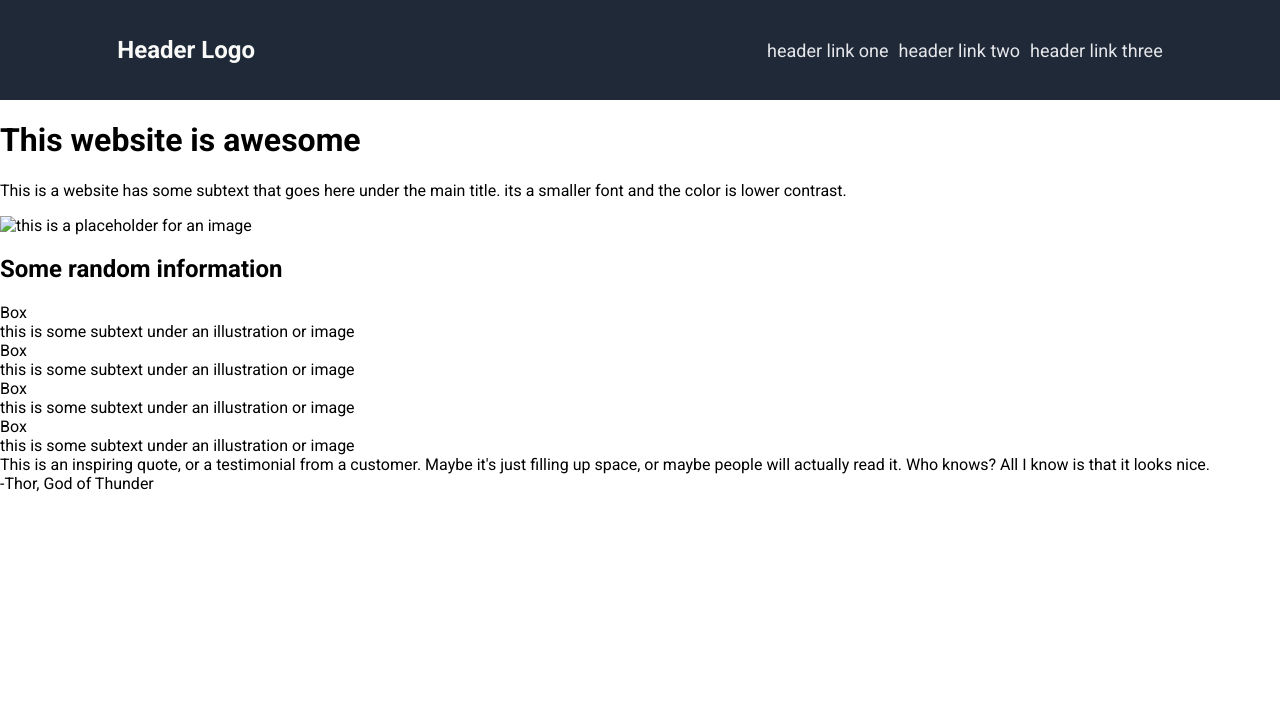
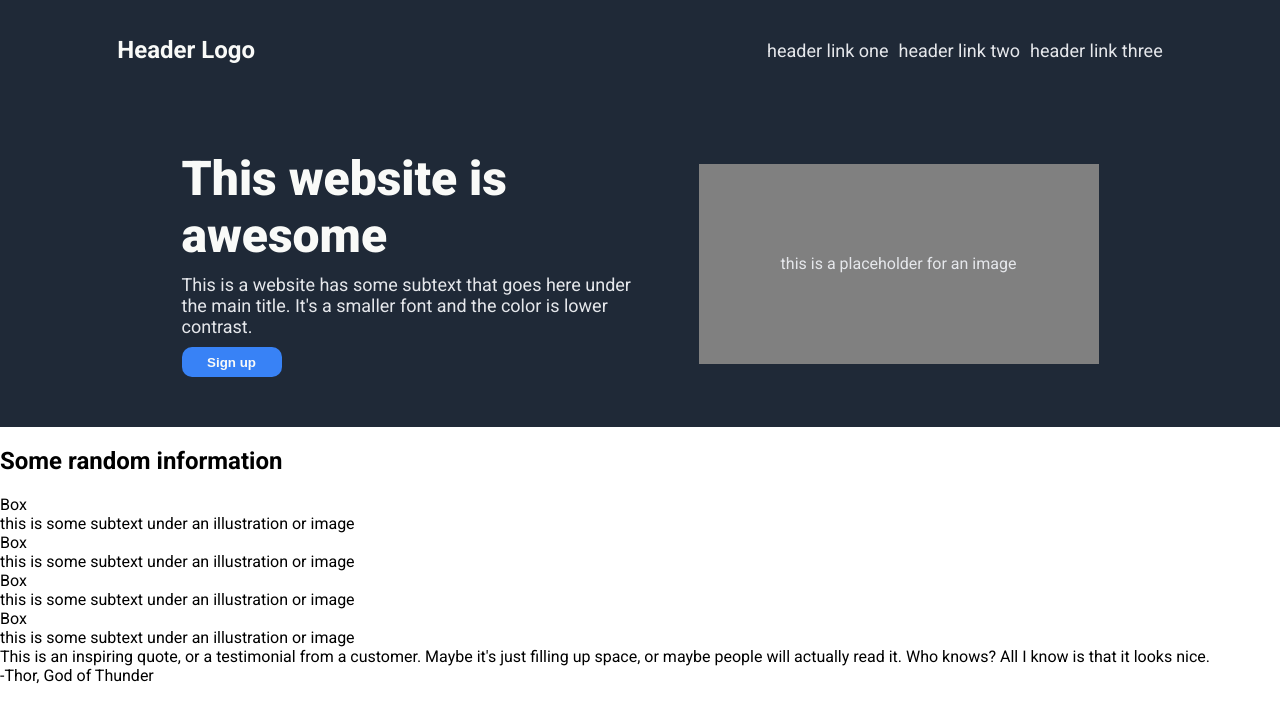
Before and after one commit to rnaveee/odin-landing-page, a plain HTML site: page index.html in a window 1280 px wide. Drawn offline with Linux system fonts and the light colour scheme.

Commit message:
finished hero section

```diff
--- a/index.html
+++ b/index.html
@@ -20,15 +20,16 @@
     </div>
 
     <div class="hero-container">
-        <div>
+        <div class="hero-information">
             <h1>This website is awesome</h1>
             <p>
                 This is a website has some subtext that goes here under the main title.
-                its a smaller font and the color is lower contrast.
+                It's a smaller font and the color is lower contrast.
             </p>
+            <button type="submit">Sign up</button>
         </div>
-        <div>
-            <img src="awdf" alt="this is a placeholder for an image">
+        <div class="img-container">
+            this is a placeholder for an image
         </div>
     </div>
 
--- a/styles.css
+++ b/styles.css
@@ -25,3 +25,53 @@ body {
     gap: 10px;
     color: #E5E7EB;
 }
+
+.hero-container {
+    background-color: #1F2937;
+    color: #E5E7EB;
+    padding-top: 50px;
+    padding-bottom: 50px;
+    display: flex;
+    justify-content: center;
+    align-items: center;
+}
+
+.hero-container button {
+    width: 100px;
+    height: 30px;
+    background-color: #3882F6;
+    color:#F9FAF8;
+    border-radius: 10px;
+    border-style: hidden;
+    font-weight: bold;
+}
+
+.img-container {
+    display:flex;
+    width: 400px;
+    height: 200px;
+    background-color: grey;
+    justify-content: center;
+    align-items: center;
+}
+
+.hero-information {
+    display: flex;
+    flex-direction: column;
+    margin-right: 67px;
+    width: 450px;
+    gap: 10px;
+}
+
+.hero-information h1 {
+    color: #F9FAF8;
+    font-size: 48px;
+    font-weight: 900;
+    margin: 0;
+}
+
+.hero-information p {
+    color: #E5E7EB;
+    font-size: 18px;
+    margin: 0;
+}
```
